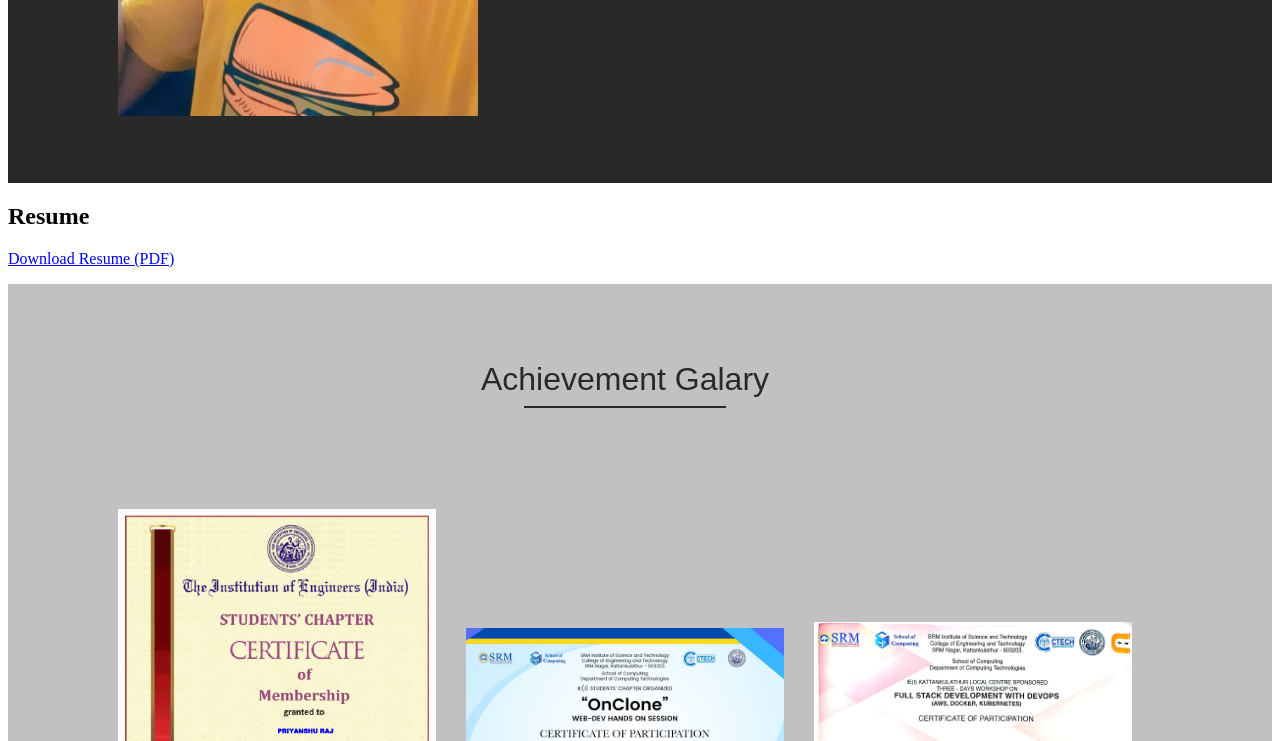
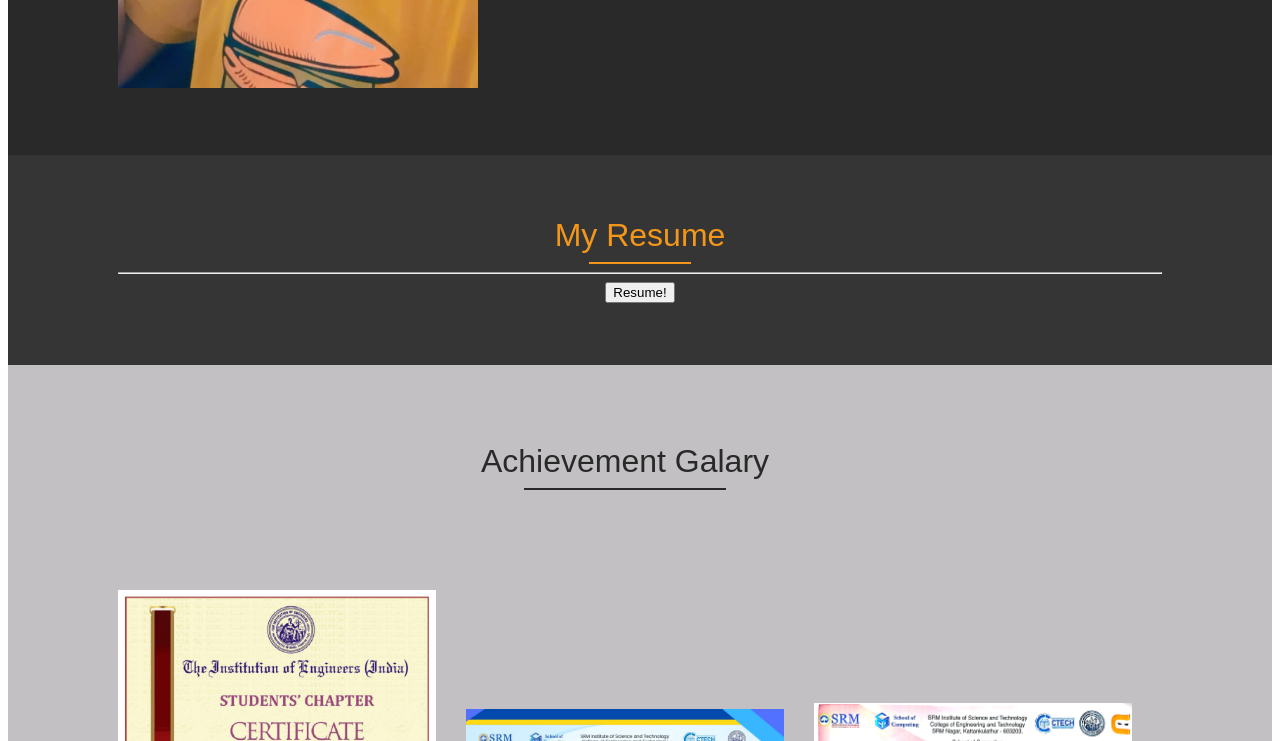
Before and after one commit to Priyanshu581/Portfolio, a plain HTML site: page index.html in a window 1280 px wide. Shown: the part 1119-1860 px from the top of the page. Drawn offline with Linux system fonts and the light colour scheme.

Commit message:
Update index.html

```diff
--- a/index.html
+++ b/index.html
@@ -58,7 +58,7 @@
                         </td>
                         <td>
                              <a href="#Resume">
-                                < font face="arial" color="#ffffff" size="4">Resume</font>
+                                <font face="arial" color="#ffffff" size="4">Resume</font>
                             </a>
                         </td>
                     </tr>
@@ -174,10 +174,21 @@
     </table>
     <!--End About-->
      <!--Resume-->
-     <section id="Resume">
-      <h2>Resume</h2>
-      <p><a href="resume.pdf" download> Download Resume (PDF)</a></p>
-    </section>
+     <table id="Resume" border="0" width="100%" cellpadding="0" cellspacing="0" bgcolor="#353535">
+        <tr>
+            <td>
+                <table border="0" width="85%" cellpadding="15" cellspacing="0" align="center">
+                    <!-- Heading Start-->
+                    <tr>
+                        <td height="180" align="center" valign="middle" colspan="2">
+                            <font face="arial" color="#f3971b" size="6">
+                               My Resume
+                            </font>
+                            <hr width="100" color="#f3971b">
+                            <hr>
+                            <button type="button">Resume!</button>
+                        </td>
+                    </tr>
      <!--End Resume-->
 
     <!--Start Galary-->
```
